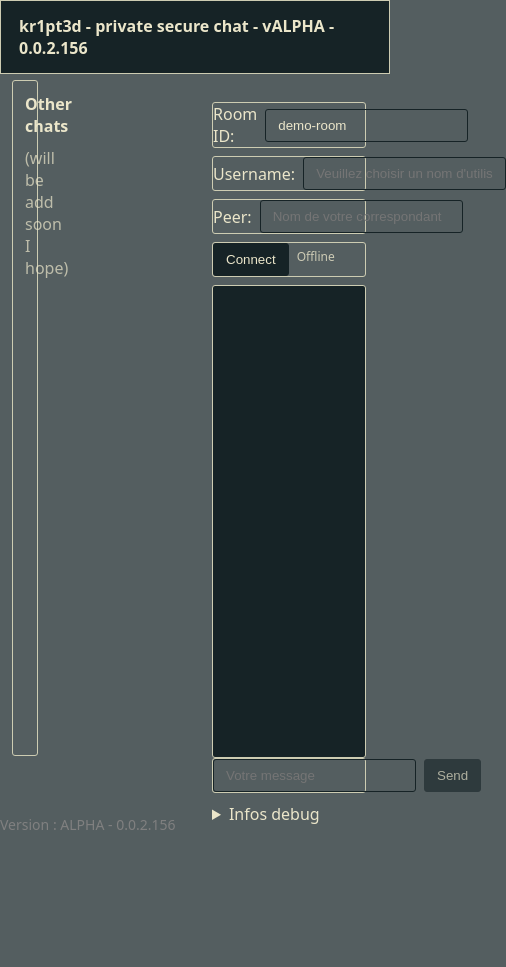
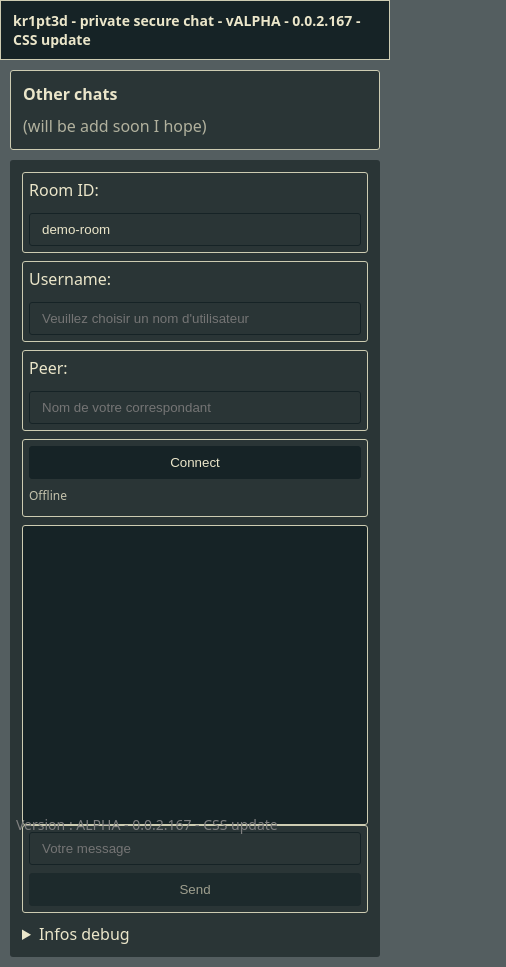
Before and after one commit to p7p55b/KR1PT3D, a plain HTML site: page html/public/index.html in a window 390 px wide. Shown: the whole page, 506 px wide, since content can reach past the window. Before the commit the page ends 844 px from the top, so only its background shows below. Drawn offline with Linux system fonts and the light colour scheme.

Commit message:
Css update
update allowing the site to be responsive (have to be improved)

```diff
--- a/html/public/index.html
+++ b/html/public/index.html
@@ -11,7 +11,10 @@
         --mid: #162326;   /* couleur intermédiaire */
         --acc: #97b1aa;   /* accent */
         --lnclr: #cdccb2;
+        --pane-bg: #2a3536; /* remplace l'ancien var(#ff0000) invalide, teinte proche du reste du thème */
       }
+
+    * { box-sizing: border-box; }
 
     body {
       margin: 0;
@@ -33,16 +36,26 @@
       display: flex;
       gap: 16px;
       align-items: flex-start;
+      flex-wrap: wrap;
+    }
+
+    .slctppl {
+      flex: 1 1 220px;
+      min-width: 200px;
+      min-height: 300px;
+      border: 1px solid var(--lnclr);
+      border-radius: 3px;
+      padding: 12px;
+      background-color: var(--pane-bg);
+      color: var(--fg);
     }
 
     .pane {
-      flex: 1;
+      flex: 3 1 480px;
+      min-width: 280px;
       border-radius: 3px;
       padding: 12px;
-      position: absolute;
-      left: 200px;
-      right: 12px;
-      background-color: var(#ff0000);
+      background-color: var(--pane-bg);
       color: var(--fg);
     }
 
@@ -53,6 +66,12 @@
       border-radius: 3px;
       align-items: center;
       margin-bottom: 8px;
+      flex-wrap: wrap;
+      padding: 6px;
+    }
+
+    .row label {
+      white-space: nowrap;
     }
 
     input, button {
@@ -63,13 +82,17 @@
       color: inherit;
     }
 
-    input[type=text] { flex: 1; }
+    input[type=text] {
+      flex: 1;
+      min-width: 120px;
+    }
 
     button {
       background: var(--mid);
       color: var(--fg);
       cursor: pointer;
       border-color: var(--mid);
+      white-space: nowrap;
     }
 
     button:disabled {
@@ -78,8 +101,8 @@
     }
 
     .msgs {
-      min-height: 455px;
-      max-height: 455px;
+      min-height: 300px;
+      max-height: 60vh;
       border:1px solid var(--lnclr);
       border-radius:3px;
       padding:8px;
@@ -87,25 +110,64 @@
       background-color: var(--mid);
     }
 
-    .slctppl {
-      flex: 1;
-      min-height: 650px;
-      border: 1px solid var(--lnclr);
-      border-radius: 3px;
-      padding: 12px;
-      position: absolute;
-      top : 80px;
-      left: 12px;
-      right: 670px;
-      background-color: var(#ff0000);
-      color: var(--fg);
-    }
-
-    .msg { margin-bottom:6px; }
+    .msg { margin-bottom:6px; word-break: break-word; }
     .from { font-weight:600; margin-right:6px; color:var(--acc); }
     .status { font-size: 12px; opacity:0.8; margin-bottom:6px; }
     details { margin-top: 10px; }
-    pre { background: rgb(0, 29, 126); padding:8px; border-radius:6px; overflow:auto; }
+    pre { background: rgb(0, 29, 126); padding:8px; border-radius:6px; overflow:auto; white-space: pre-wrap; word-break: break-word; }
+
+    #version {
+      position: fixed;
+      bottom: 10px;
+      width: 100%;
+      text-align: left;
+      font-size: 14px;
+      color: gray;
+      padding-left: 16px;
+    }
+
+    /* --- Responsive breakpoints --- */
+
+    @media (max-width: 900px) {
+      main {
+        flex-direction: column;
+      }
+      .slctppl,
+      .pane {
+        flex: 1 1 auto;
+        width: 100%;
+        min-height: auto;
+      }
+      .msgs {
+        max-height: 50vh;
+      }
+    }
+
+    @media (max-width: 480px) {
+      header {
+        font-size: 14px;
+        padding: 10px 12px;
+      }
+      main {
+        padding: 10px;
+        gap: 10px;
+      }
+      .row {
+        flex-direction: column;
+        align-items: stretch;
+      }
+      .row label {
+        margin-bottom: 4px;
+      }
+      input, button {
+        width: 100%;
+      }
+      .row#connect-row,
+      .row:has(#connect) {
+        flex-direction: row;
+        flex-wrap: wrap;
+      }
+    }
   </style>
 </head>
 <body>
@@ -148,7 +210,7 @@
   </main>
 
   <!-- Footer version -->
-  <div id="version" style="position: fixed; bottom: 10px; width: 100%; text-align: left; font-size: 14px; color: gray;">
+  <div id="version">
     Version : chargement...
   </div>
 
--- a/html/public/version.txt
+++ b/html/public/version.txt
@@ -1 +1 @@
- ALPHA - 0.0.2.156
+ ALPHA - 0.0.2.167 - CSS update
```
Also changed, not shown: 1 other file.
